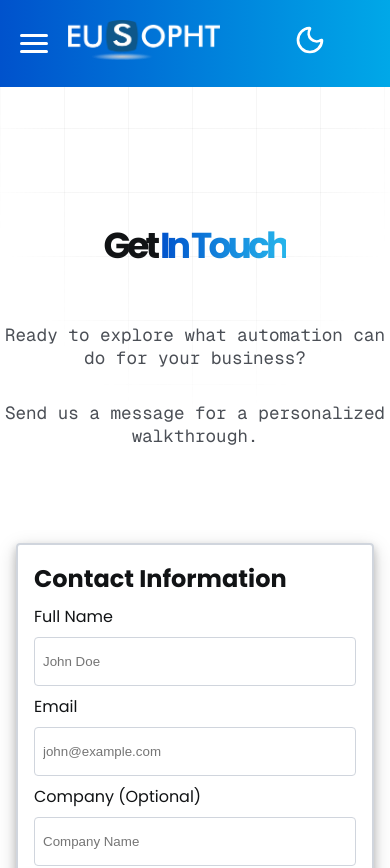
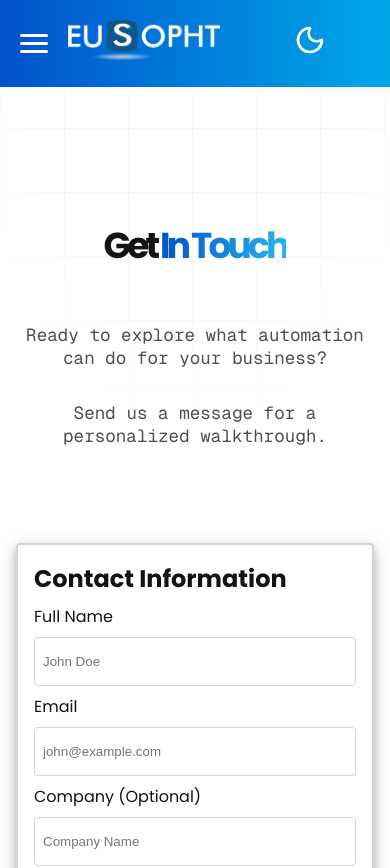
Before and after one commit to FDV103/EuSopht, a Vue app: page /contact in a window 390 px wide. Shown: the top 868 px of the page. Built offline with nearby package versions, Linux system fonts and the light colour scheme.

Commit message:
Add padding for mobile

```diff
--- a/src/views/Contact.vue
+++ b/src/views/Contact.vue
@@ -20,8 +20,7 @@ import ContactForm from '@/components/ContactForm.vue'
   display: grid;
   text-align: center;
   gap: 2rem;
-  padding-top: 9rem;
-  padding-bottom: 5rem;
+  padding: 9rem 1.5rem 5rem;
 }
 
 .container p {
```
